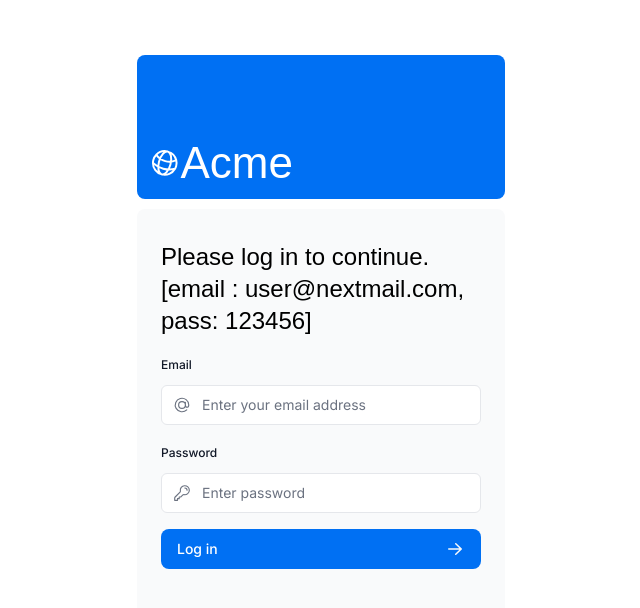
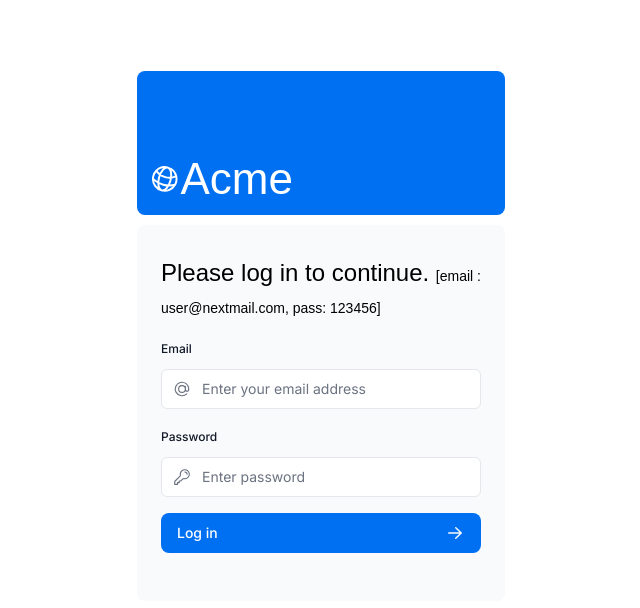
Before and after one commit to Anin-Hasan/NextJs-Dashboard, a Next.js app: page /login in a window 1280 px wide. Shown: the top 608 px of the page, without its empty margins (319-959 px from the left). Built offline with nearby package versions, Linux system fonts and the light colour scheme; a web font is replaced by a local one.

Commit message:
Update login-form.tsx

```diff
--- a/app/ui/login-form.tsx
+++ b/app/ui/login-form.tsx
@@ -19,7 +19,7 @@ export default function LoginForm() {
     <form action={formAction} className="space-y-3">
       <div className="flex-1 rounded-lg bg-gray-50 px-6 pb-4 pt-8">
         <h1 className={`${lusitana.className} mb-3 text-2xl`}>
-          Please log in to continue. [email : user@nextmail.com, pass: 123456]
+          Please log in to continue. <span className = "text-sm"> [email : user@nextmail.com, pass: 123456]</span>
         </h1>
         <div className="w-full">
           <div>
```
